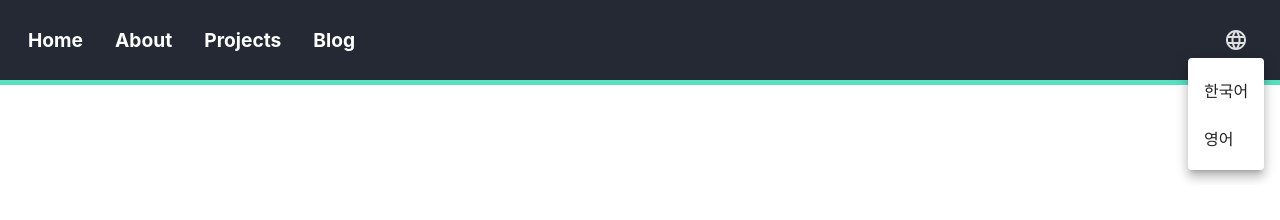
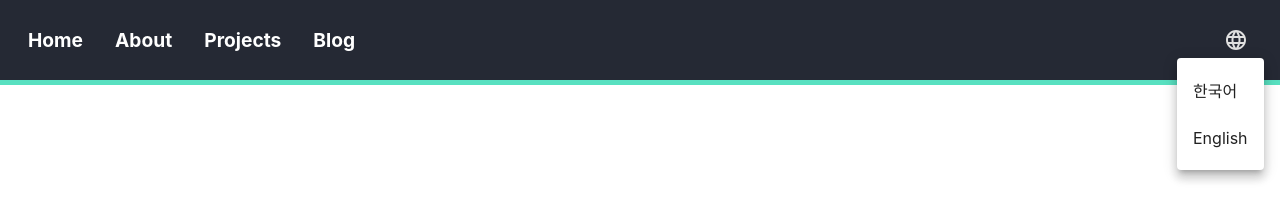
Before and after one commit to daehan0226/daehan0226, a React (Create React App) app: page / in a window 1280 px wide. Both pictures are taken after a click on the button 1236 px from the left and 40 px from the top of the page. Shown: the top 220 px of the page. Built offline with nearby package versions, Linux system fonts and the light colour scheme; no server answers; the database is empty.

Commit message:
fix: select lang menu click error

```diff
--- a/src/components/Header.tsx
+++ b/src/components/Header.tsx
@@ -11,7 +11,16 @@ import Button from '@mui/material/Button';
 import { LangContext } from '../context/lang';
 
 const pages = ['Home', 'About', 'Projects', 'Blog'];
-
+const langs = [
+  {
+  value: 'KR',
+  name: '한국어'
+  },
+  {
+  value: 'EN',
+  name: 'English'
+  }
+]
 
 interface HeaderProps {
   handleScroll: (target:string) => void
@@ -24,15 +33,18 @@ const Header: FC<HeaderProps> = ({handleScroll}) => {
   const handleClick = (event: React.MouseEvent<HTMLButtonElement>) => {
     setAnchorEl(event.currentTarget);
   };
-  const handleClose = (value:string) => {
+  const handleClose = () => {
     setAnchorEl(null);
-    setLanguage(value)
-  };
+  }
 
   const handleMenuClick = (page: string) => {
     handleScroll(page)
   }
 
+  const handleLangClick = (lang: string) => {
+    setAnchorEl(null);
+    setLanguage(lang);
+  }
   return (
       <Box sx={{flexGrow: 1}}>
         <AppBar position="static">
@@ -76,14 +88,14 @@ const Header: FC<HeaderProps> = ({handleScroll}) => {
               open={open}
               onClose={handleClose}
             >
-              <MenuItem
-                onClick={()=>handleClose("KR")}>
-                {translate("langKr")}
-              </MenuItem>
-              <MenuItem
-                onClick={()=>handleClose("EN")}>
-                {translate("langEn")}
-              </MenuItem>
+              {langs.map(({value, name})=>(
+                <MenuItem
+                  key={value}
+                  value={value}
+                  onClick={()=>handleLangClick(value)} >
+                  {name}
+                </MenuItem>
+              ))}
             </Menu>
           </Toolbar>
         </AppBar>
--- a/src/i18n/en.json
+++ b/src/i18n/en.json
@@ -1,6 +1,6 @@
 {
     "homeTitle": "Daehan Lee",
     "homeSubTitle": "Independent Web Developer based in South Korea",
-    "langKr": "Korean",
+    "langKr": "한국어",
     "langEn": "English"
   }
--- a/src/i18n/kr.json
+++ b/src/i18n/kr.json
@@ -2,5 +2,5 @@
     "homeTitle": "이대한",
     "homeSubTitle": "웹 개발자",
     "langKr": "한국어",
-    "langEn": "영어"
+    "langEn": "English"
   }
```
